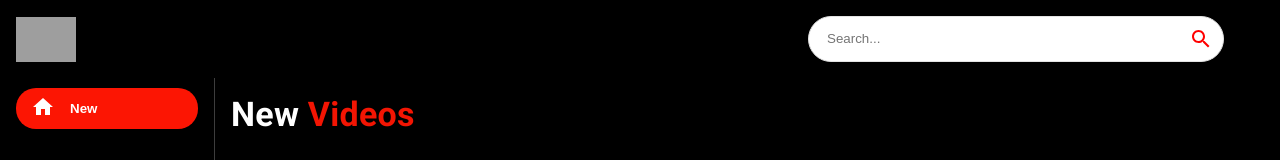
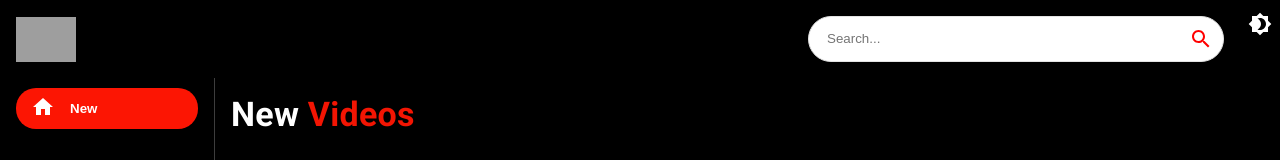
Before and after one commit to Yehya22/Youtube_clone, a React (Vite) app: page / in a window 1280 px wide. Shown: the top 160 px of the page. Built offline with nearby package versions, Linux system fonts and the light colour scheme; no server answers; grey boxes are pictures that could not be loaded.

Commit message:
add icon to change theme

```diff
--- a/src/App.jsx
+++ b/src/App.jsx
@@ -1,4 +1,4 @@
-import React from "react";
+import React, { useState, useMemo } from "react";
 import { BrowserRouter, Routes, Route } from "react-router-dom";
 import {
   Navbar,
@@ -8,10 +8,68 @@ import {
   ChannelDetail,
 } from "./components";
 import { Box } from "@mui/system";
-const App = () => (
+import IconButton from "@mui/material/IconButton";
+import { useTheme, ThemeProvider, createTheme } from "@mui/material/styles";
+import Brightness4Icon from "@mui/icons-material/Brightness4";
+import Brightness7Icon from "@mui/icons-material/Brightness7";
+import { Opacity } from "@mui/icons-material";
+
+const ColorModeContext = React.createContext({ toggleColorMode: () => {} });
+
+const App = () => {
+  const [mode, setMode] = useState("light");
+  const colorMode = useMemo(
+    () => ({
+      toggleColorMode: () => {
+        setMode((prevMode) => (prevMode === "light" ? "dark" : "light"));
+      },
+    }),
+    []
+  );
+  const theme = useMemo(
+    () =>
+      createTheme({
+        palette: {
+          mode,
+        },
+      }),
+    [mode]
+  );
+
+  return (
+    <ColorModeContext.Provider value={colorMode}>
+      <ThemeProvider theme={theme}>
         <BrowserRouter>
           <Box sx={{ backgroundColor: "#000" }}>
             <Navbar />
+            <Box
+              sx={{
+                display: "flex",
+                position: "absolute",
+                top: 0,
+                right: 0,
+                justifyContent: "center",
+                color: "#fff",
+                borderRadius: "50%",
+                width: "40px",
+                height: "40px",
+                alignItems: "center",
+                backgroundColor: "#000",
+                p: 0.5,
+              }}
+            >
+              <IconButton
+                sx={{ ml: 1 }}
+                onClick={colorMode.toggleColorMode}
+                color="inherit"
+              >
+                {theme.palette.mode === "dark" ? (
+                  <Brightness7Icon />
+                ) : (
+                  <Brightness4Icon />
+                )}
+              </IconButton>
+            </Box>
             <Routes>
               <Route path="/" exact element={<Feed />} />
               <Route path="video/:id" element={<VideoDetail />} />
@@ -20,6 +78,9 @@ const App = () => (
             </Routes>
           </Box>
         </BrowserRouter>
+      </ThemeProvider>
+    </ColorModeContext.Provider>
   );
+};
 
 export default App;
--- a/src/components/Navbar.jsx
+++ b/src/components/Navbar.jsx
@@ -3,6 +3,8 @@ import { Stack } from "@mui/system";
 import { Link } from "react-router-dom";
 import { logo } from "../utils/constants";
 import SearchBar from "./SearchBar";
+import IconButton from '@mui/material/IconButton';
+
 const Navbar = () => (
   <Stack
     direction="row"
--- a/src/components/SearchBar.jsx
+++ b/src/components/SearchBar.jsx
@@ -2,7 +2,7 @@ import React, { useState } from "react";
 import { useNavigate } from "react-router-dom";
 import { Paper, IconButton } from "@mui/material";
 import SearchIcon from "@mui/icons-material/Search";
-import LightMode from "@mui/icons-material/LightMode";
+
 const SearchBar = () => {
   const [searchTerm, setSearchTerm] = useState("");
   const navigate = useNavigate();
@@ -17,6 +17,7 @@ const SearchBar = () => {
   };
 
   return (
+
     <Paper
       component="form"
       onSubmit={onhandleSubmit}
@@ -28,6 +29,7 @@ const SearchBar = () => {
         mr: { sm: 5 },
       }}
     >
+
       <input
         className="search-bar"
         placeholder="Search..."
--- a/src/index.css
+++ b/src/index.css
@@ -4,6 +4,8 @@ body {
   padding: 0;
   box-sizing: border-box;
 }
+
+
 
 a {
   text-decoration: none;
```
Also changed, not shown: src/components/index.js (line endings or trailing spaces). Lines whose indentation alone changed are shown as unchanged.
